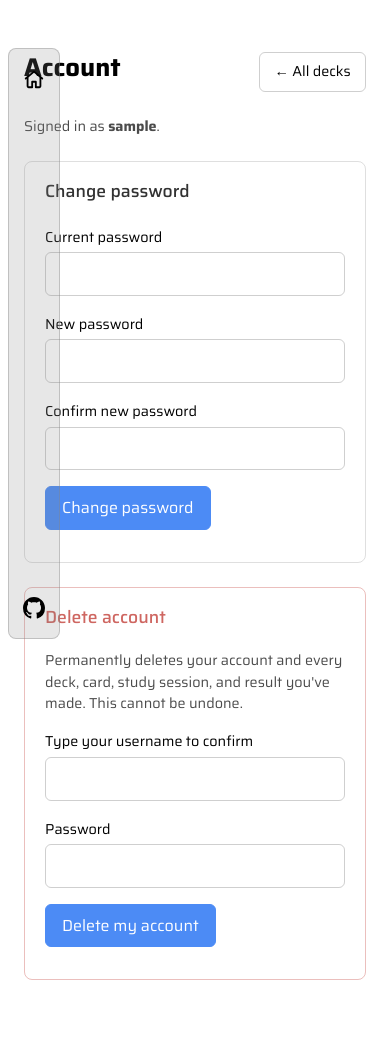
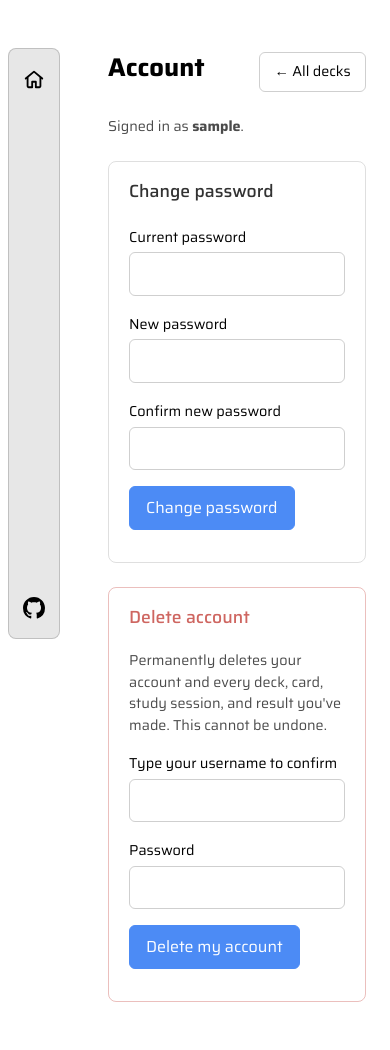
Before and after one commit to mikedewar/crazy-cram, a Flask app: page /account in a window 390 px wide. Before the commit the page ends 980 px from the top, so only its background shows below. Run offline with Flask 3, Linux system fonts and the light colour scheme; the visitor is signed in with stand-in values (Sample User, id 1); data that the repository does not hold is empty; some libraries are stand-ins or nearby versions.

Commit message:
v1.7.3: stop sidebar overlapping main on narrow viewports
The sidebar is position: fixed, so main was centered as if the sidebar
weren't there and slid underneath it as the viewport shrank. Below 52rem
viewport width, main now reserves 5.25rem on the left (sidebar width
3.25rem + 0.5rem left offset + 1.5rem gutter) and shrinks against the
sidebar instead of sliding under it.

```diff
--- a/static/style.css
+++ b/static/style.css
@@ -2,6 +2,13 @@
 * { box-sizing: border-box; }
 body { font: 16px/1.5 "Saira", system-ui, sans-serif; margin: 0; }
 main { max-width: 32rem; margin: 3rem auto; padding: 0 1.5rem; }
+/* The fixed sidebar is pinned to the left (0.5rem + 3.25rem wide) with a
+   1.5rem gutter. Once the viewport is too narrow to keep `main` centered
+   clear of it, reserve the sidebar's column so `main` shrinks against the
+   sidebar instead of sliding beneath it. 5.25rem = 0.5 + 3.25 + 1.5. */
+@media (max-width: 52rem) {
+  main { margin-left: 5.25rem; margin-right: 0; }
+}
 h1 { margin: 0 0 .25rem; font-size: 1.6rem; }
 h2 { margin: 0 0 1.25rem; font-weight: 500; font-size: 1.15rem; opacity: .8; }
 form p { margin: 0 0 1rem; }
```
Also changed, not shown: CHANGELOG.md, 1 other file.
